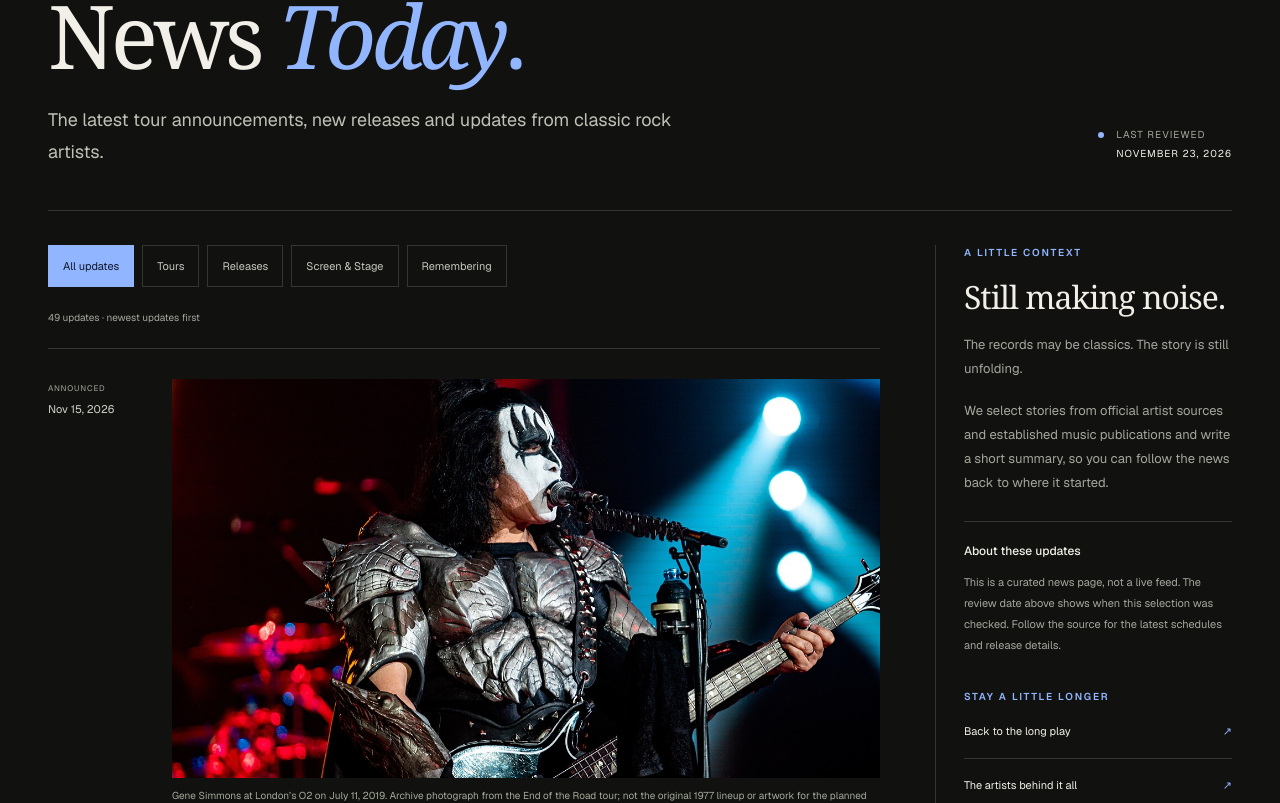
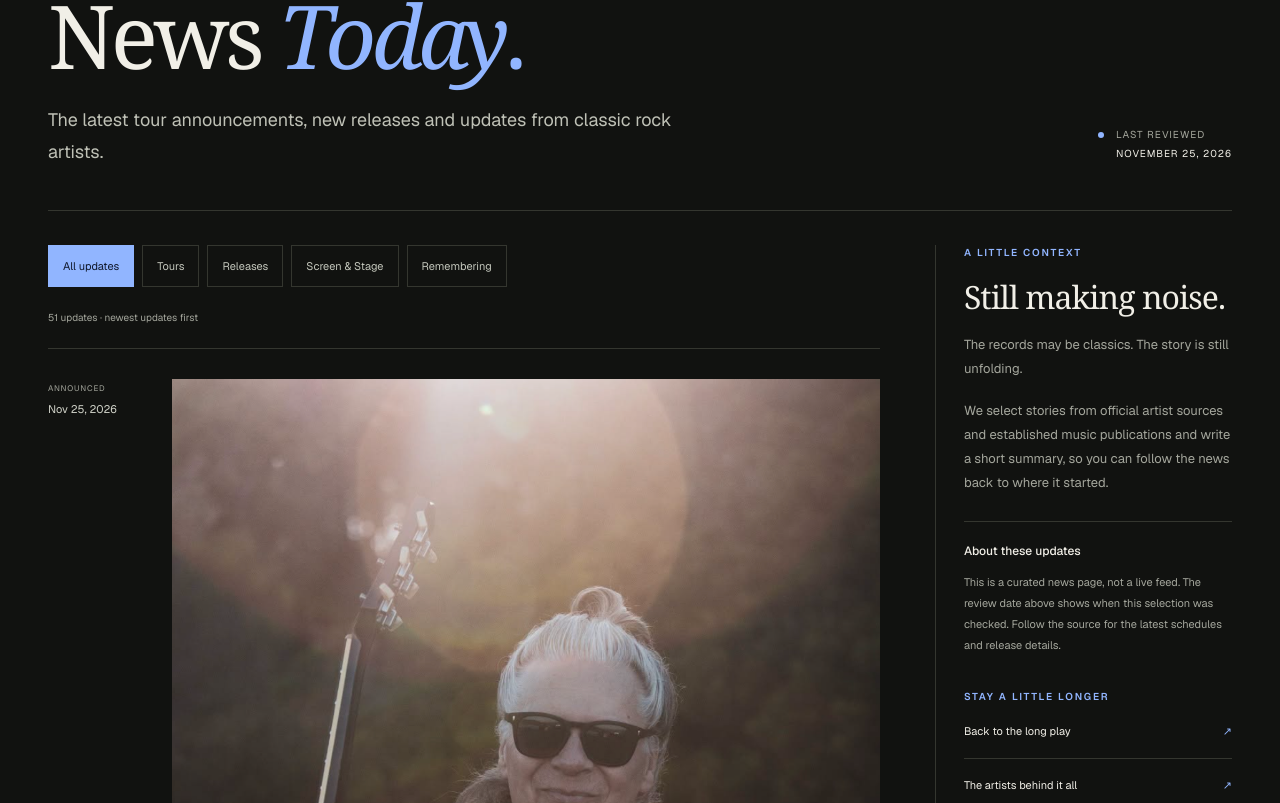
Before and after one commit to SJohn28/the-analog-replay, a Next.js app: page / in a window 1280 px wide. Shown: the part 297-1100 px from the top of the page. Built offline with nearby package versions, Linux system fonts and the light colour scheme.

Commit message:
Publish Andy Taylor remembrance and U2 stadium dates

```diff
--- a/data/news.ts
+++ b/data/news.ts
@@ -1,4 +1,4 @@
-export const newsReviewedOn = "2026-11-23";
+export const newsReviewedOn = "2026-11-25";
 
 export type NewsCategory = "Tours" | "Releases" | "Screen & Stage" | "Remembering";
 export type NewsItem = {
@@ -29,6 +29,145 @@ export type NewsItem = {
 // not the date of the performance or release. Keep newest announcements first.
 export const news: NewsItem[] = [
 {
+  "id": "andy-taylor-remembering-2026",
+  "artist": "Andy Taylor",
+  "category": "Remembering",
+  "announcedOn": "2026-11-25",
+  "dateLabel": "Announced",
+  "title": "Remembering Andy Taylor, Duran Duran and Power Station guitarist",
+  "summary": "Andy Taylor, the original Duran Duran guitarist who also co-founded the Power Station, has died at 65. His family and former bandmates announced the news on November 25, 2026. Their statement said he died peacefully at home, surrounded by family, on November 23 after a long battle with prostate cancer.\n\nTaylor played on the records that established Duran Duran internationally, including “Hungry Like the Wolf,” “Rio” and “The Reflex.” His guitar was part of the original lineup alongside Simon Le Bon, Nick Rhodes, John Taylor and Roger Taylor.\n\nWith bassist John Taylor, singer Robert Palmer and drummer Tony Thompson, he formed the Power Station. Their 1985 debut produced “Some Like It Hot” and a cover of T. Rex’s “Get It On (Bang a Gong).”\n\nHe left Duran Duran in 1986 and returned for the original lineup’s reunion from 2001 to 2006. He later contributed to the band’s 2023 album Danse Macabre.\n\nIn November 2022, Taylor publicly disclosed his stage-four metastatic prostate cancer diagnosis in a letter read during Duran Duran’s Rock & Roll Hall of Fame induction. He was unable to attend the ceremony.",
+  "photo": {
+    "src": "/images/news/andy-taylor-remembering-2026.png",
+    "width": 1134,
+    "height": 1310,
+    "alt": "Andy Taylor holding a guitar, with a tribute reading Andy Taylor of Duran Duran, 1961–2026.",
+    "caption": "Andy Taylor tribute image supplied by Scott Johnson."
+  },
+  "source": {
+    "name": "Duran Duran · Family and band statement",
+    "url": "https://duranduran.com/2026/andy-taylor-1961-2026/"
+  },
+  "references": [
+    {
+      "name": "Associated Press · November 25 obituary",
+      "url": "https://apnews.com/article/2334d13b2b0b0196488721611036d977"
+    },
+    {
+      "name": "Duran Duran · Andy Taylor’s 2022 letter",
+      "url": "https://duranduran.com/2022/a-note-from-andy-taylor/"
+    }
+  ]
+},
+{
+  "id": "u2-north-america-greatest-show-2027",
+  "artist": "U2",
+  "category": "Tours",
+  "announcedOn": "2026-11-24",
+  "title": "U2 announce 15 North American stadium shows for 2027",
+  "summary": "U2 have announced 15 stadium concerts across the United States and Canada for 2027. The North American leg of Carnaval De Luz presents: The Greatest Show On Earth World Tour opens August 13 at Miami’s Hard Rock Stadium and closes October 18 at Vancouver’s BC Place.\n\nThe November 24 announcement includes two nights each at MetLife Stadium in East Rutherford, Rogers Stadium in Toronto and SoFi Stadium in Los Angeles. Stephen Wilson Jr. supports the August shows through September 14; The War on Drugs joins from September 27 through the end of the run.\n\nU2.com subscriber presales begin November 30 at 10 a.m. Visa presales follow December 2, and the artist presale begins December 3 at 10 a.m. local time. Fans must register for the artist presale by November 29 at 9 p.m. Eastern. General sales begin December 4 at 10 a.m.; check the official ticket links for local arrangements.\n\nThe tour follows the November 13 release of Carnaval De Luz, U2’s first album of new material in nine years. These North American shows follow previously announced Latin American, European and UK dates.",
+  "tourDates": [
+    {
+      "date": "2027-08-13",
+      "city": "Miami, FL",
+      "venue": "Hard Rock Stadium"
+    },
+    {
+      "date": "2027-08-17",
+      "city": "Atlanta, GA",
+      "venue": "Mercedes-Benz Stadium"
+    },
+    {
+      "date": "2027-08-20",
+      "city": "Baltimore, MD",
+      "venue": "M&T Bank Stadium"
+    },
+    {
+      "date": "2027-08-26",
+      "city": "East Rutherford, NJ",
+      "venue": "MetLife Stadium"
+    },
+    {
+      "date": "2027-08-28",
+      "city": "East Rutherford, NJ",
+      "venue": "MetLife Stadium"
+    },
+    {
+      "date": "2027-09-03",
+      "city": "Chicago, IL",
+      "venue": "Soldier Field"
+    },
+    {
+      "date": "2027-09-07",
+      "city": "Toronto, ON",
+      "venue": "Rogers Stadium"
+    },
+    {
+      "date": "2027-09-09",
+      "city": "Toronto, ON",
+      "venue": "Rogers Stadium"
+    },
+    {
+      "date": "2027-09-14",
+      "city": "Foxborough, MA",
+      "venue": "Gillette Stadium"
+    },
+    {
+      "date": "2027-09-27",
+      "city": "Arlington, TX",
+      "venue": "AT&T Stadium"
+    },
+    {
+      "date": "2027-10-01",
+      "city": "Los Angeles, CA",
+      "venue": "SoFi Stadium"
+    },
+    {
+      "date": "2027-10-02",
+      "city": "Los Angeles, CA",
+      "venue": "SoFi Stadium"
+    },
+    {
+      "date": "2027-10-09",
+      "city": "Las Vegas, NV",
+      "venue": "Allegiant Stadium"
+    },
+    {
+      "date": "2027-10-15",
+      "city": "Santa Clara, CA",
+      "venue": "Levi’s Stadium"
+    },
+    {
+      "date": "2027-10-18",
+      "city": "Vancouver, BC",
+      "venue": "BC Place"
+    }
+  ],
+  "tourHeading": "2027 North American stadium dates",
+  "tourCheckedOn": "November 25, 2026",
+  "tourUrl": "https://www.u2.com/pages/tours",
+  "photo": {
+    "src": "/images/news/u2-brussels-2017.jpg",
+    "width": 1280,
+    "height": 673,
+    "alt": "Larry Mullen Jr., The Edge, Bono and Adam Clayton performing together onstage",
+    "caption": "U2 on the Joshua Tree tour in Brussels on August 1, 2017. Archive photograph resized for display.",
+    "credit": "Remy",
+    "url": "https://commons.wikimedia.org/wiki/File:U2_on_Joshua_Tree_Tour_2017_Brussels_8-1-17.jpg",
+    "license": "CC BY 4.0",
+    "licenseUrl": "https://creativecommons.org/licenses/by/4.0/"
+  },
+  "source": {
+    "name": "U2 · November 24 tour announcement",
+    "url": "https://www.u2.com/blogs/news/the-greatest-show-on-earth-set-for-north-america"
+  },
+  "references": [
+    {
+      "name": "Live Nation · Dates, support acts and ticket information",
+      "url": "https://news.livenationentertainment.com/news/u2-announces-north-american-stadium-dates-for-carnaval-de-luz-presents-the-greatest-show-on-earth-world-tour-2027"
+    }
+  ]
+},
+{
   "id": "kiss-archival-box-sets-2027",
   "artist": "KISS",
   "category": "Releases",
```
Also changed, not shown: public/images/news/andy-taylor-remembering-2026.png (added).
